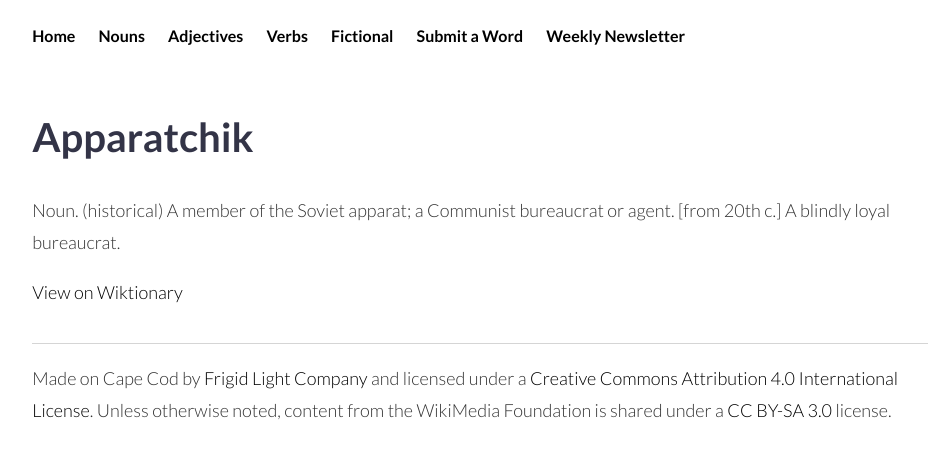
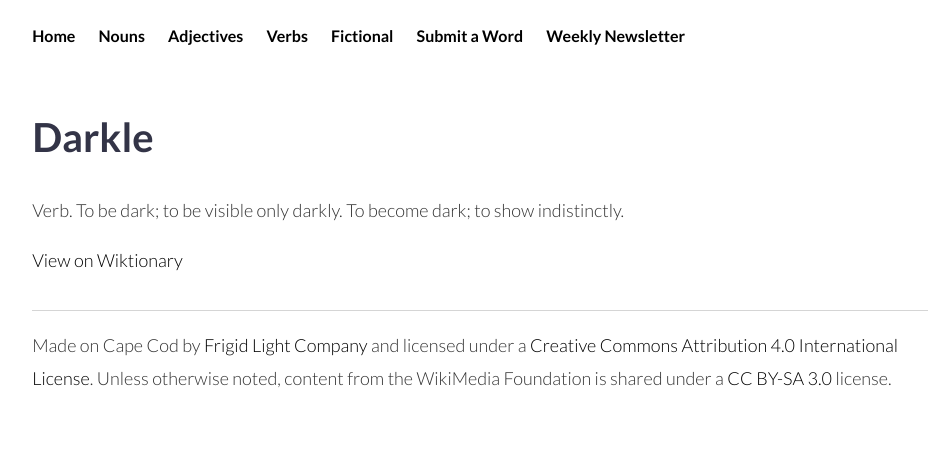
Before and after one commit to davidhowland/wickedcoolwords, a Jekyll site: the page built from _posts/2019-11-28-darkle.md, in a window 1280 px wide. Shown: the top 459 px of the page, without its empty margins (147-1075 px from the left). Built offline with Jekyll 4.4.1, drawn with Linux system fonts in a browser that asks for light colours.

Commit message:
fix darkle

```diff
--- a/_posts/2019-11-28-darkle.md
+++ b/_posts/2019-11-28-darkle.md
@@ -1,9 +1,9 @@
 ---
 layout: post
-title: "Apparatchik"
-slug: apparatchik
+title: "Darkle"
+slug: darkle
 tags:
-- noun
+- verb
 ---
 
-Noun. (historical) A member of the Soviet apparat; a Communist bureaucrat or agent. [from 20th c.] A blindly loyal bureaucrat.
+Verb. To be dark; to be visible only darkly. To become dark; to show indistinctly.
```
